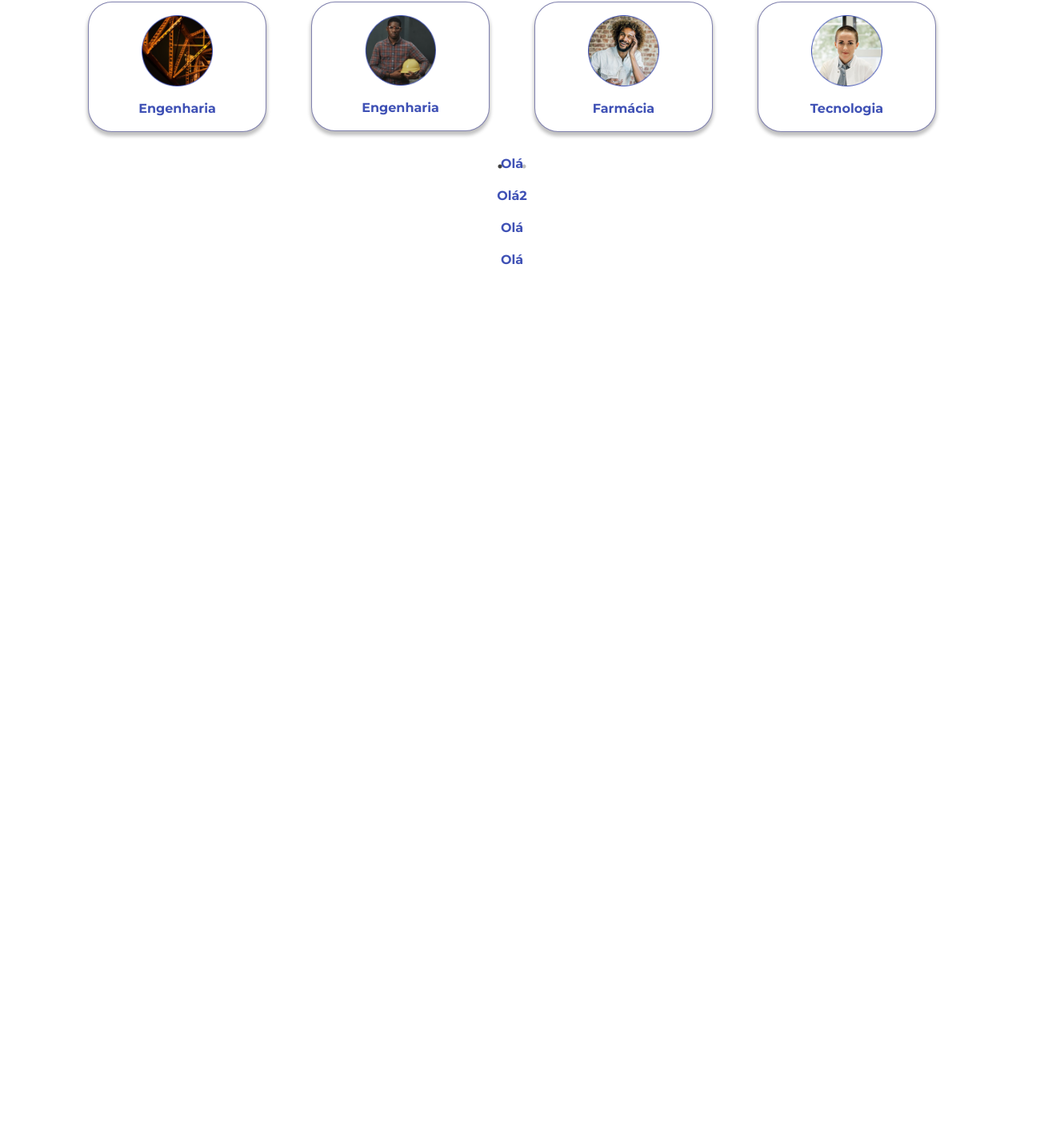
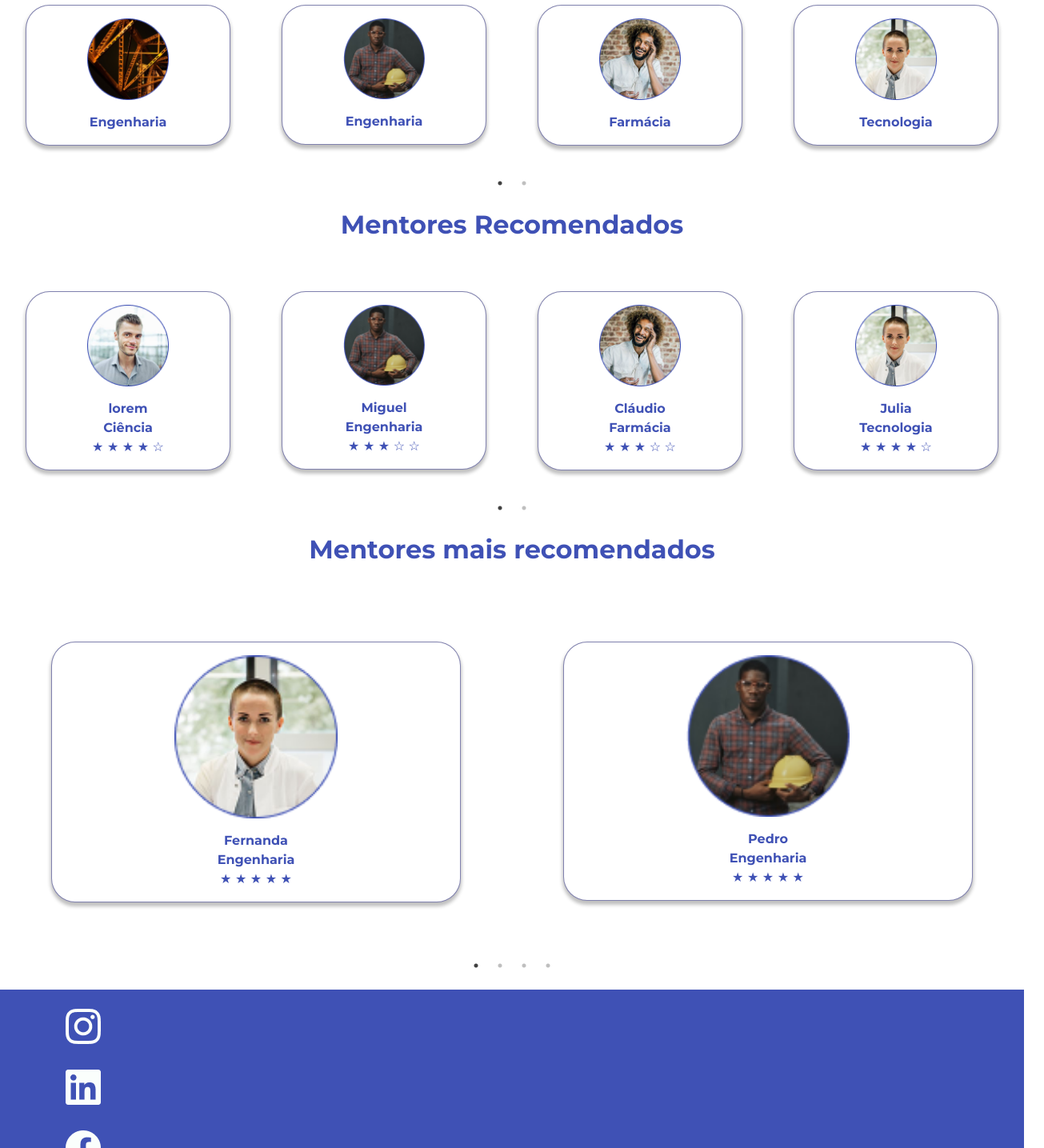
Before and after one commit to ricardocr18/gamaAcademyChefao, a React (Create React App) app: page /mentores in a window 1280 px wide. Shown: the part 450-1885 px from the top of the page at 80% size, 1305 px wide, since content can reach past the window. Before the commit the page ends 803 px from the top, so only its background shows below. Built offline with nearby package versions, Linux system fonts and the light colour scheme.

Commit message:
ajustando tela de Mentores

```diff
--- a/src/components/CardMentoresMaisRecomendados.js
+++ b/src/components/CardMentoresMaisRecomendados.js
@@ -8,7 +8,7 @@ import img3 from '../img/img3.png';
 import img4 from '../img/img4.png';
 import img5 from '../img/img5.png';
 
-export default class CardMentoresMaisRecomendados extends Component {
+class CardMentoresMaisRecomendados extends Component {
   render() {
     var settings = {
       dots: true,
@@ -93,3 +93,5 @@ export default class CardMentoresMaisRecomendados extends Component {
     );
   }
 }
+
+export default CardMentoresMaisRecomendados;
--- a/src/components/Header.js
+++ b/src/components/Header.js
@@ -6,20 +6,27 @@ import { Link, useHistory } from 'react-router-dom'
 
 function Header() {
 
-const history = useHistory();
-
+  const history = useHistory();
    function mentoresBtn() {
      history.push("/mentores");
      window.location.reload();
    }
 
+   function homeBtn() {
+     history.push("/");
+     window.location.reload();
+   }
+
+
     return (
 
       <Navbar className="headerColor" collapseOnSelect expand="lg">
         <Container>
-          <Navbar.Brand href="#home">
-            <img src={surface1} alt="" />
+
+          <Navbar.Brand >
+            <img onClick={() => homeBtn()} src={surface1} alt="" />
           </Navbar.Brand>
+
           <Navbar.Toggle aria-controls="responsive-navbar-nav" />
           <Navbar.Collapse id="responsive-navbar-nav">
             <Nav className="me-auto"></Nav>
@@ -49,6 +56,4 @@ const history = useHistory();
       </Navbar>
     );
   }
-
-
 export default Header;
--- a/src/pages/Mentores.js
+++ b/src/pages/Mentores.js
@@ -1,7 +1,10 @@
 import CardSlider from "../components/CardSlider"
 import Exemplo from "../components/Exemplo";
+import CardMentores from "../components/CardMentores";
+import CardMentoresMaisRecomendados from '../components/CardMentoresMaisRecomendados'
 import { Component } from 'react';
 import Header from '../components/Header.js';
+import Footer from "../components/Footer";
 import '../style/TelaDeMentores.css'
 
 class Mentores extends Component {
@@ -26,13 +29,17 @@ class Mentores extends Component {
                 <h2 className="pt-5 pb-4">Especialidades mais procuradas</h2>
               </div>
             </div>
-            <CardSlider />
-            <Exemplo/>
           </div>
         </div>
+        <CardSlider />
+        <CardMentores/>
+        <CardMentoresMaisRecomendados/>
+        <Footer />
       </div>
      )
+
   }
+
 }
 
 export default Mentores;
--- a/src/style/Footer.css
+++ b/src/style/Footer.css
@@ -1,3 +1,4 @@
 .footerColor {
     background-color: #3f51b5;
+    margin-top: 45px;
   }
```
